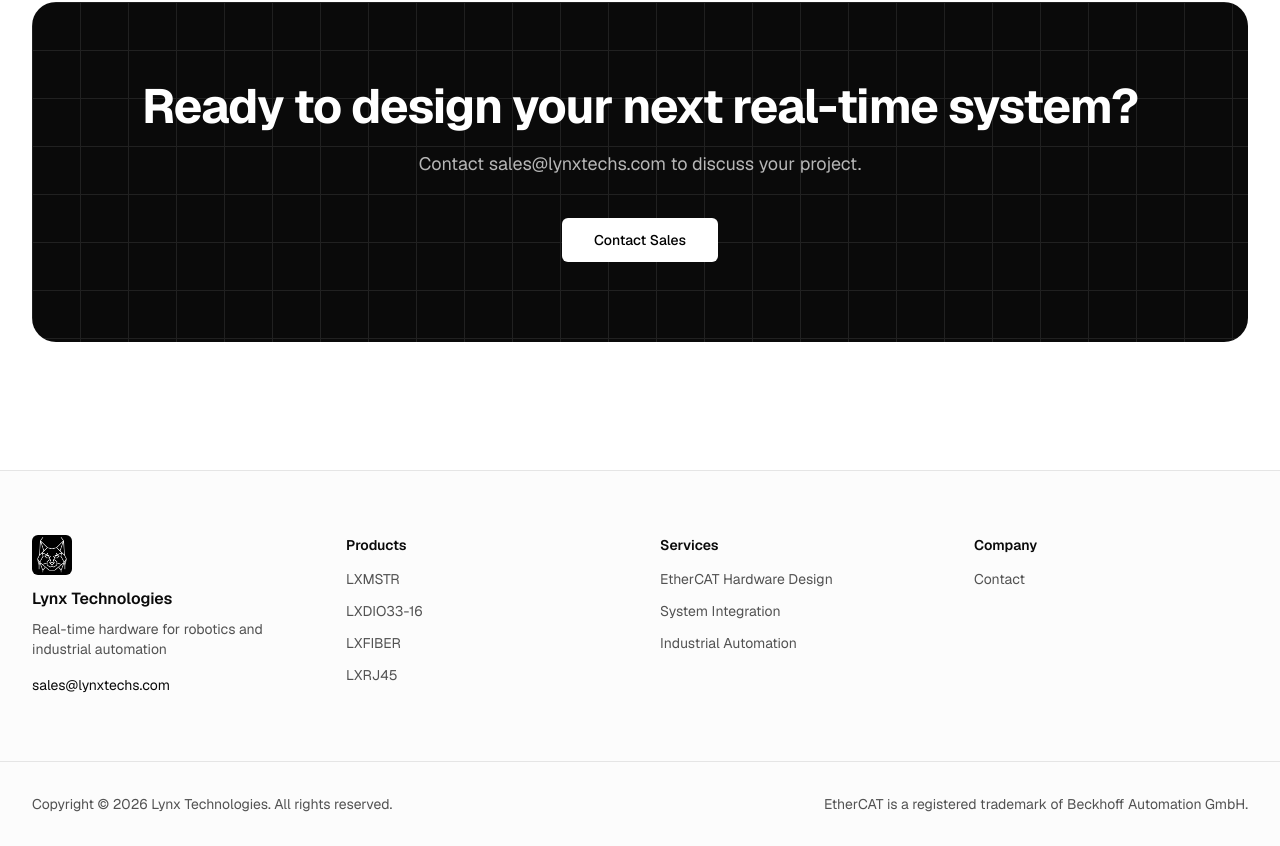
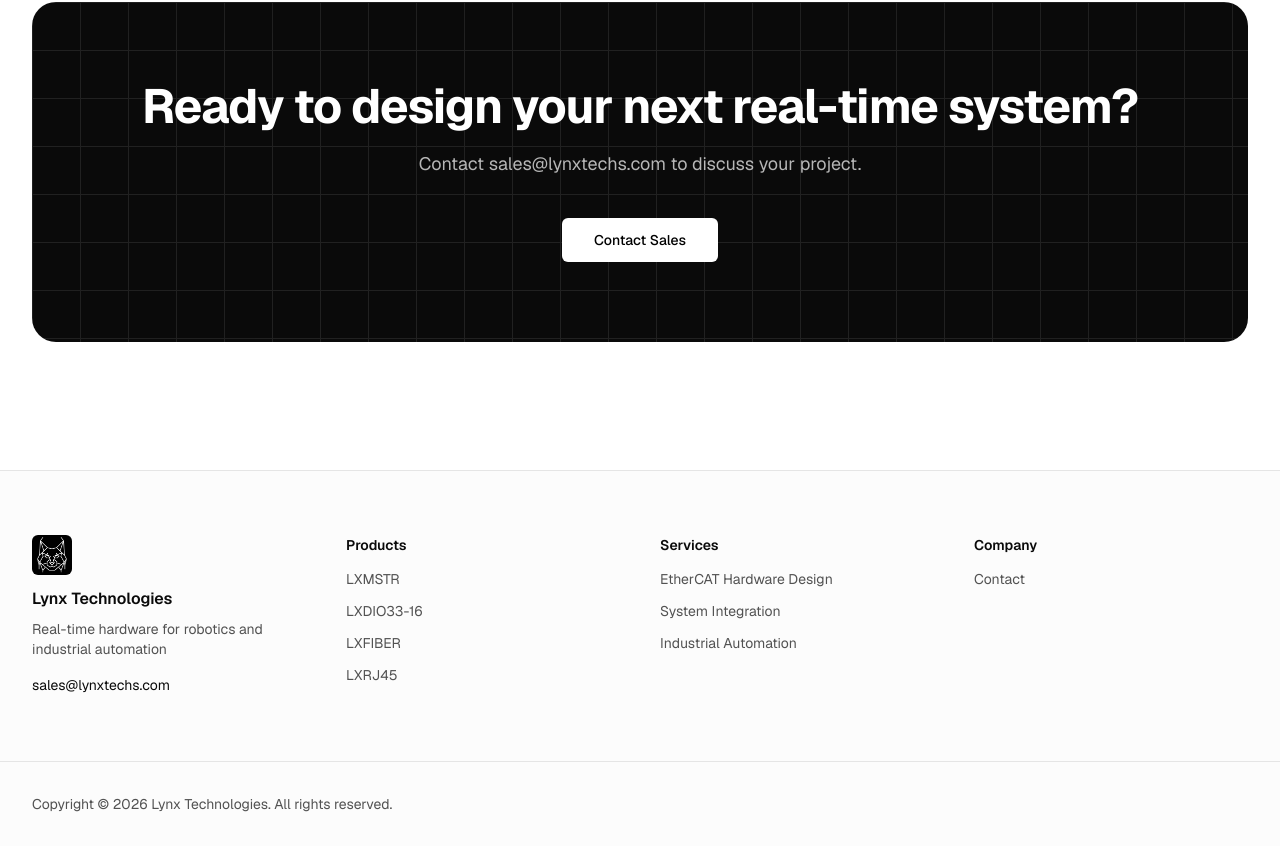
Before and after one commit to Lynx-Technologies-LLC/lynxtechs, a Next.js app in the folder apps/web/: page /products in a window 1280 px wide. Shown: the part 1746-2592 px from the top of the page. Built offline with nearby package versions, Linux system fonts and the light colour scheme.

Commit message:
notice cleanup

```diff
--- a/apps/web/components/layout/Footer.tsx
+++ b/apps/web/components/layout/Footer.tsx
@@ -76,9 +76,8 @@
       </div>
 
       <div className="border-t border-border">
-        <div className="mx-auto flex max-w-7xl flex-col gap-2 px-4 py-8 text-sm text-muted-foreground sm:px-6 sm:flex-row sm:items-center sm:justify-between lg:px-8">
+        <div className="mx-auto max-w-7xl px-4 py-8 text-sm text-muted-foreground sm:px-6 lg:px-8">
           <p>Copyright © {new Date().getFullYear()} {site.companyName}. All rights reserved.</p>
-          <p>EtherCAT is a registered trademark of Beckhoff Automation GmbH.</p>
         </div>
       </div>
     </footer>
```
